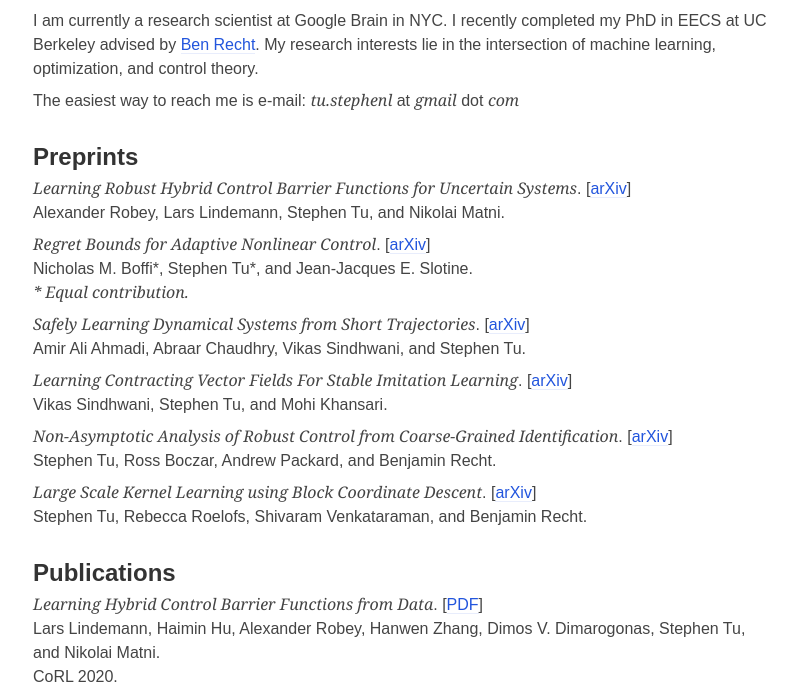
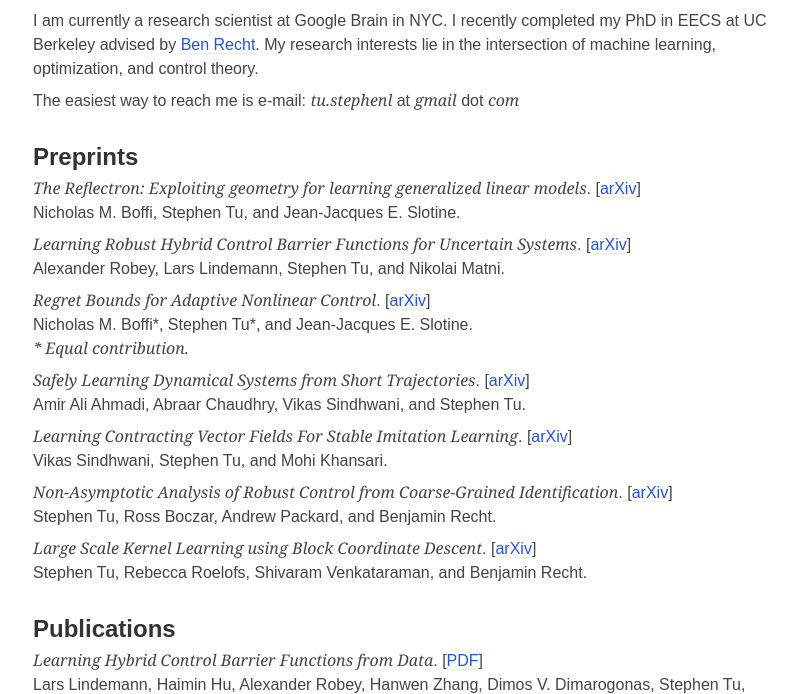
Before and after one commit to stephentu/stephentu.github.io, a plain HTML site: page index.html in a window 1280 px wide. Shown: the part 120-814 px from the top of the page, without its empty margins (239-1036 px from the left). Drawn offline with Linux system fonts and the light colour scheme.

Commit message:
add reflectron

```diff
--- a/index.html
+++ b/index.html
@@ -34,6 +34,13 @@ This nice minimalist style is (C) 2013 Paul Robert Lloyd (http://paulrobertlloyd
       </p>
 
       <h2>Preprints</h2>
+
+      <div>
+        <p>
+        <cite>The Reflectron: Exploiting geometry for learning generalized linear models</cite>. [<a href="https://arxiv.org/abs/2006.08575">arXiv</a>]<br />
+        Nicholas M. Boffi, Stephen Tu, and Jean-Jacques E. Slotine.<br />
+        </p>
+      </div>
 
       <div>
         <p>
```
